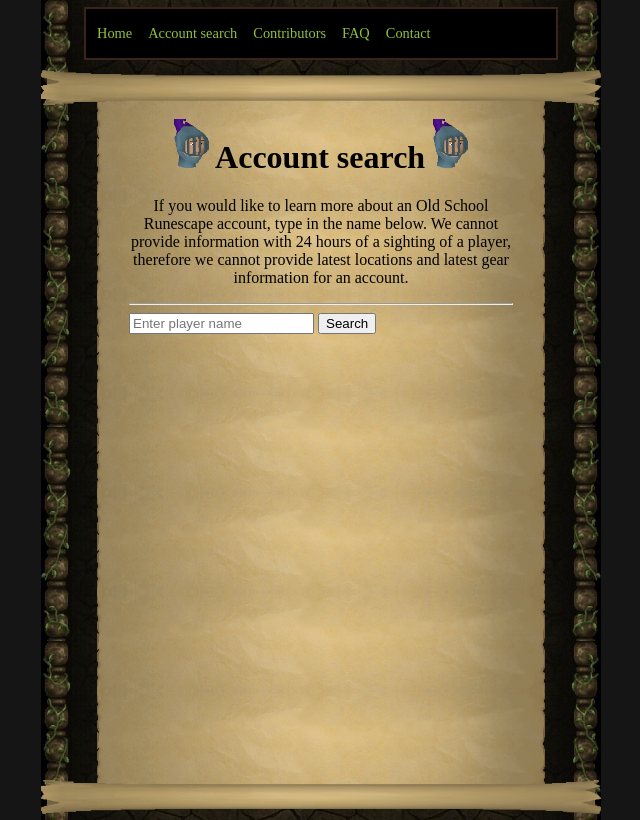
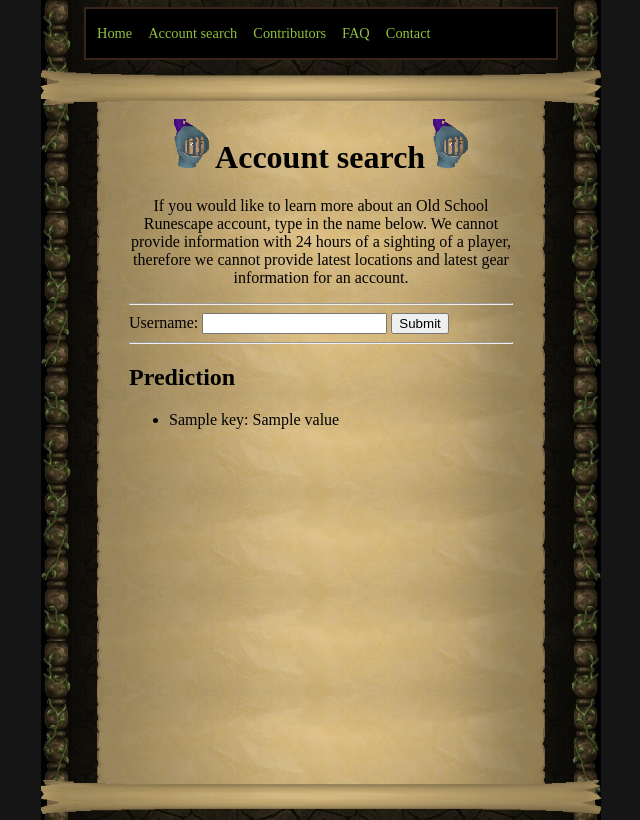
Before and after one commit to Bot-detector/Bot-Detector-Web, a FastAPI app: template src/templates/pages/account_search.html in a window 1280 px wide. Shown: the part 67-887 px from the top of the page, without its empty margins (319-959 px from the left). Run offline with FastAPI, Linux system fonts and the light colour scheme; the template is opened without the code that fills it: most values are stand-ins (such as "Sample title", 1, 10 or a date in 2020).

Commit message:
added account search

```diff
--- a/src/core/config.py
+++ b/src/core/config.py
@@ -2,6 +2,7 @@
 import os
 
 from fastapi.templating import Jinja2Templates
+from src.app.controllers.bd_api import BotDetector
 
 templates = Jinja2Templates(directory="src/templates")
 
@@ -10,8 +11,9 @@
     RELEASE_VERSION: str = "0.1"
 
 
-
 CONFIG: Config = Config(
     # TOKEN=os.environ.get("TOKEN"),
     RELEASE_VERSION="0.1",
 )
+
+BD_API = BotDetector()
--- a/src/core/server.py
+++ b/src/core/server.py
@@ -7,6 +7,7 @@
 from fastapi.staticfiles import StaticFiles
 
 # TODO: logging
+
 
 def init_routers(_app: FastAPI) -> None:
     _app.include_router(api.router)
@@ -39,6 +40,7 @@
 
 app = create_app()
 
+
 @app.get("/")
 def root():
     return RedirectResponse(url="/home")
--- a/src/templates/pages/account_search.html
+++ b/src/templates/pages/account_search.html
@@ -12,10 +12,33 @@
     </p>
 </div>
 <hr>
-<div>
-    <input type="text" id="playerName" placeholder="Enter player name">
-    <button onclick="searchPlayer()">Search</button>
-</div>
-<div id="results"></div>
+<form action="/account-search" method="post">
+    <label for="username">Username:</label>
+    <input type="text" id="username" name="username">
+    <input type="submit" value="Submit">
+</form>
+<hr>
+{% if prediction %}
+    <h2>Prediction</h2>
+    <ul>
+        {% for key, value in prediction.items() %}
+            {% if key == "predictions_breakdown" %}
+                <li>{{ key }}:
+                    <ul>
+                        {% for sub_key, sub_value in value.items() %}
+                            {% if sub_value != 0 %}
+                                <li>{{ sub_key }}: {{ sub_value * 100 }}%</li>
+                            {% endif %}
+                        {% endfor %}
+                    </ul>
+                </li>
+            {% elif key == "prediction_confidence" %}
+                <li>{{ key }}: {{ value * 100 }}%</li>
+            {% else %}
+                <li>{{ key }}: {{ value }}</li>
+            {% endif %}
+        {% endfor %}
+    </ul>
+{% endif %}
 
 {% endblock %}
```
Also changed, not shown: src/api/account_search.py (+11 -2 lines).
